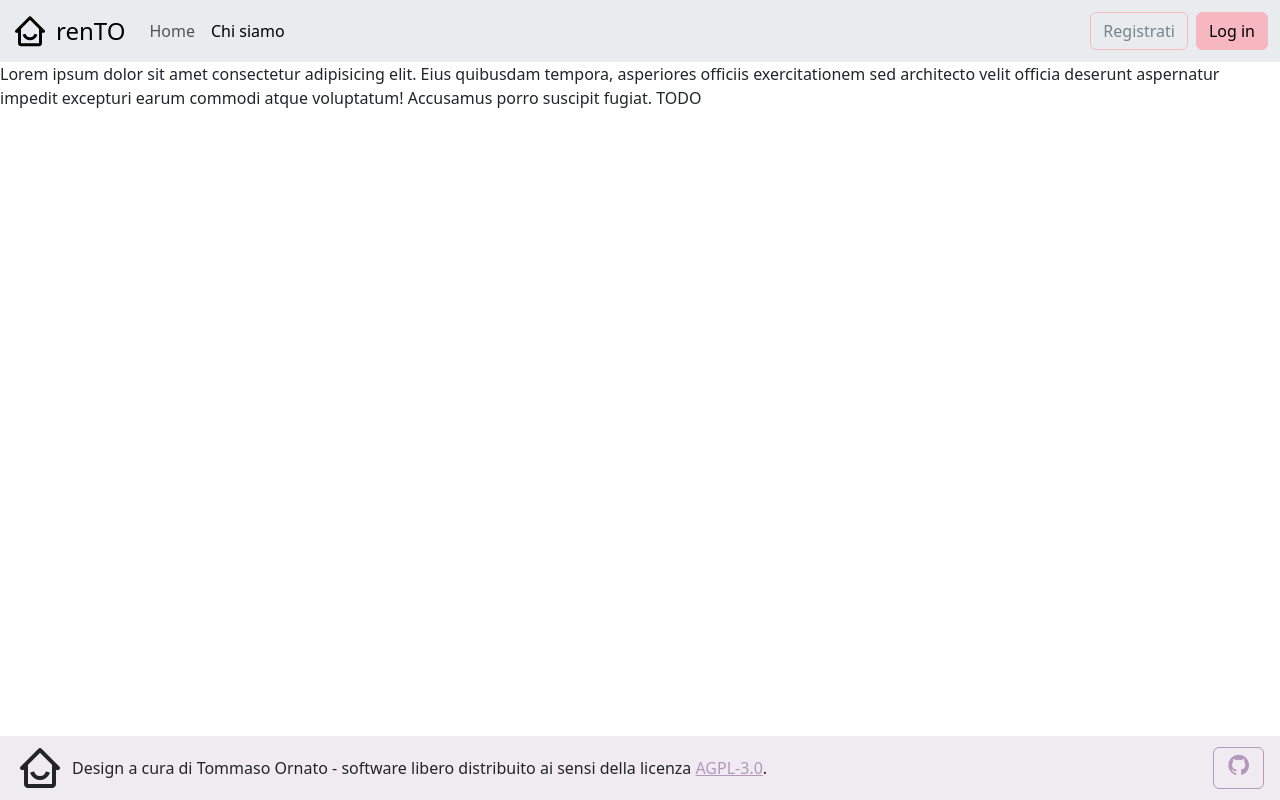
After one commit to ornato-t/IAW-exam-1, a Flask app: page /about in a window 1280 px wide. The commit adds this page. Run offline with Flask 3, Linux system fonts and the light colour scheme; some libraries are stand-ins or nearby versions.

Commit message:
Dynamically highlighting nav elements

```diff
--- a/app.py
+++ b/app.py
@@ -7,3 +7,7 @@ app = Flask(__name__)
 def home():
     advertisements = ads.get_public_ads()
     return render_template('home.html', advertisements=advertisements)
+
+@app.route('/about')
+def about():
+    return render_template('about.html')
--- /dev/null
+++ b/templates/about.html
@@ -0,0 +1,10 @@
+{% extends "base.html" %}
+{% block title %}Chi siamo{% endblock %}
+{% set title = 'about' %}
+{% block content %}
+Lorem ipsum dolor sit amet consectetur adipisicing elit. Eius quibusdam tempora, asperiores officiis exercitationem sed
+architecto velit officia deserunt aspernatur impedit excepturi earum commodi atque voluptatum! Accusamus porro suscipit
+fugiat.
+
+TODO
+{% endblock %}
--- a/templates/base.html
+++ b/templates/base.html
@@ -12,40 +12,31 @@
   <body>
     <nav class="navbar navbar-expand-lg bg-body-secondary">
       <div class="container-fluid">
-        <button
-          class="navbar-toggler"
-          type="button"
-          data-bs-toggle="collapse"
-          data-bs-target="#navbarTogglerDemo03"
-          aria-controls="navbarTogglerDemo03"
-          aria-expanded="false"
-          aria-label="Toggle navigation"
-        >
-          <span class="navbar-toggler-icon"></span>
-        </button>
-        <a class="navbar-brand fs-4 btn btn-outline-primary" href="#">
+        <span class="navbar-brand fs-4">
           <i class="bx bx-home-smile bx-md"></i>
           renTO
-        </a>
+        </span>
         <div class="collapse navbar-collapse" id="navbarTogglerDemo03">
           <ul class="navbar-nav me-auto mb-2 mb-lg-0">
             <li class="nav-item">
-              <a class="nav-link active" aria-current="page" href="#">Home</a>
+              <a class="nav-link {{ 'active' if title == 'home' else '' }}" aria-current="page" href="/">Home</a>
             </li>
             <li class="nav-item">
-              <a class="nav-link" aria-current="page" href="#">Chi siamo</a>
+              <a class="nav-link {{ 'active' if title == 'about' else '' }}" aria-current="page" href="/about">
+                Chi siamo
+              </a>
             </li>
           </ul>
           <aside class="d-flex gap-2 fs-5">
-              <!-- TODO: If logged in replace this with link to personal page  -->
-              <a class="btn btn-outline-secondary text-dark" href="#">Registrati</a>
-              <a class="btn btn-secondary" href="#">Log in</a>
+            <!-- TODO: If logged in replace this with link to personal page  -->
+            <a class="btn btn-outline-secondary text-dark" href="/TODO">Registrati</a>
+            <a class="btn btn-secondary" href="/TODO">Log in</a>
           </aside>
         </div>
       </div>
     </nav>
 
-    {% block content %}{% endblock %}
+    <main>{% block content %}{% endblock %}</main>
 
     <footer class="footer bg-primary-subtle">
       <i class="bx bx-home-smile bx-lg"></i>
```
Also changed, not shown: templates/home.html (+9 -11 lines).
